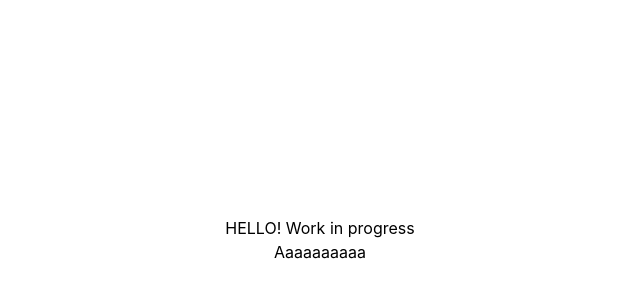
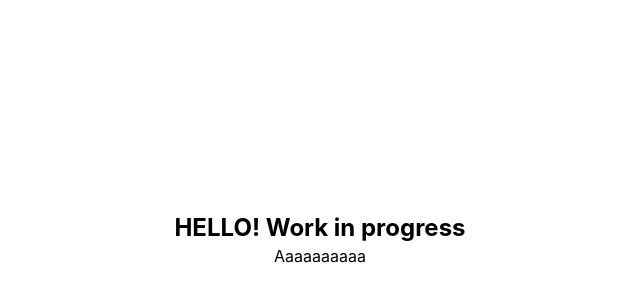
Before and after one commit to dragoncorf/PersonalPage, a Next.js app: page / in a window 1280 px wide. Shown: the part 160-460 px from the top of the page, without its empty margins (320-960 px from the left). Built offline with nearby package versions, Linux system fonts and the light colour scheme.

Commit message:
Add tailwind base correct usage

```diff
--- a/src/styles/globals.css
+++ b/src/styles/globals.css
@@ -13,6 +13,12 @@ html {
   font-family: -apple-system, BlinkMacSystemFont, Segoe UI, Roboto, Oxygen,
     Ubuntu, Cantarell, Fira Sans, Droid Sans, Helvetica Neue, sans-serif;
 }
+@layer base {
+  h1 {
+    @apply text-2xl;
+    @apply font-bold;
+  }
+}
 /* body {
   font-size: 1.6rem;
 } */
--- a/tailwind.config.js
+++ b/tailwind.config.js
@@ -1,8 +1,11 @@
 module.exports = {
-  purge: [
-    "./src/pages/**/*.{js,ts,jsx,tsx}",
-    "./src/components/**/*.{js,ts,jsx,tsx}",
-  ],
+  purge: {
+    preserveHtmlElements: true,
+    content: [
+      "./src/pages/**/*.{js,ts,jsx,tsx}",
+      "./src/components/**/*.{js,ts,jsx,tsx}",
+    ],
+  },
   darkMode: false, // or 'media' or 'class'
   theme: {
     extend: {},
```
